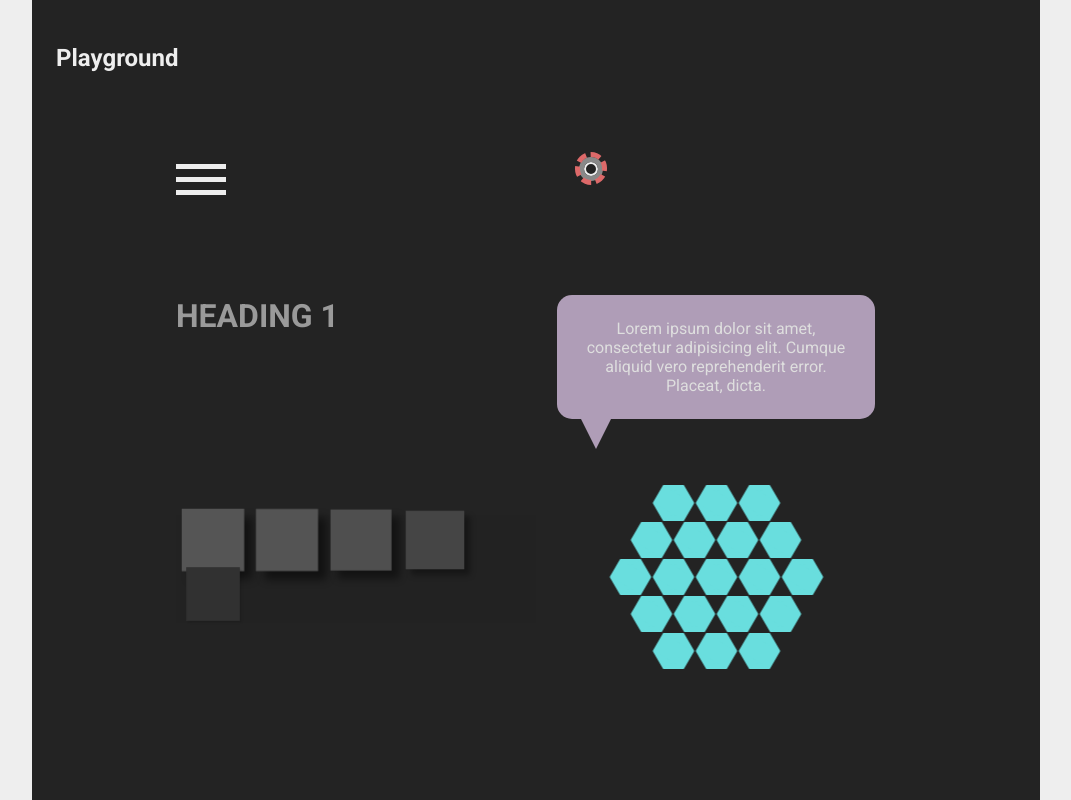
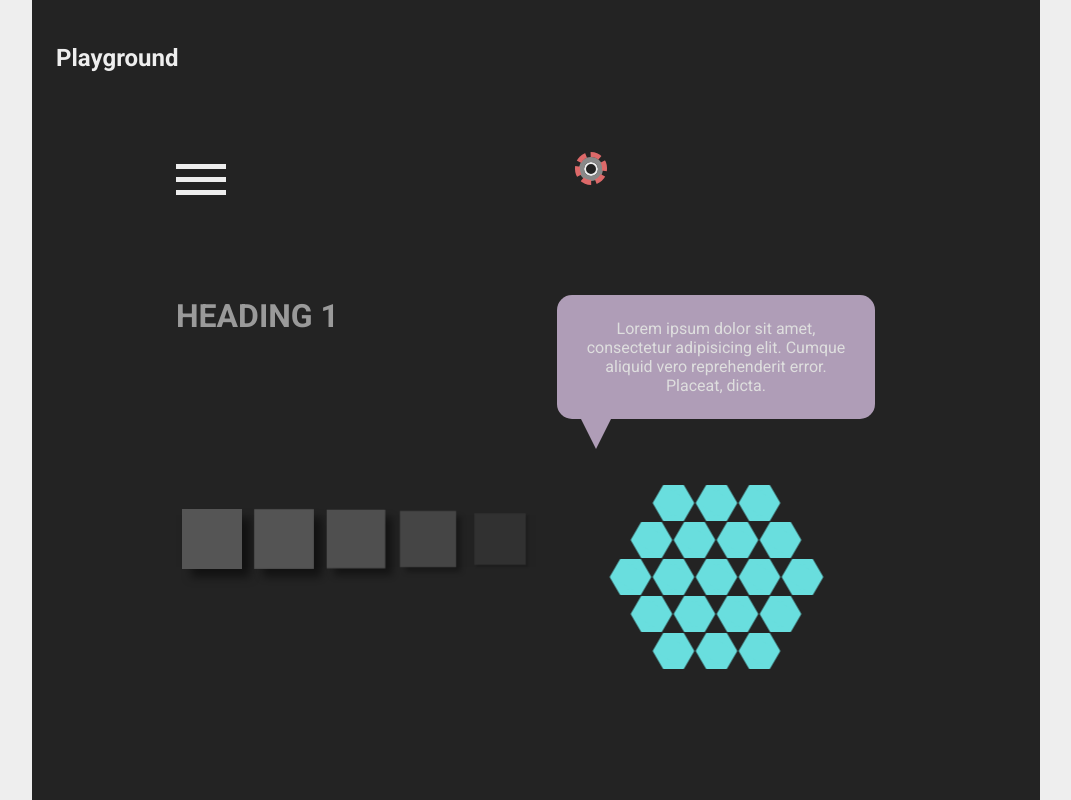
Before and after one commit to Timothylawler/playground, a React (Create React App) app: page / in a window 1280 px wide. Shown: the top 800 px of the page, without its empty margins (104-1175 px from the left). Built offline with nearby package versions, Linux system fonts and the light colour scheme.

Commit message:
width one fifth of floating box

```diff
--- a/src/App.scss
+++ b/src/App.scss
@@ -3,7 +3,7 @@
 
   >.container{
     position: absolute;
-    height: 100%;
+    min-height: 100%;
     left: 0;
     right: 0;
 
--- a/src/components/floating-box/floating-box.scss
+++ b/src/components/floating-box/floating-box.scss
@@ -5,8 +5,9 @@
   margin:auto;
   .box{
     display: inline-block;
-    width: 50px;
-    height: 50px;
+    width: calc(20% - 24px);
+    height:0;
+    padding-bottom: calc(20% - 24px);
     margin: 0px 12px;
     animation: levitate 2000ms infinite;
 
```
